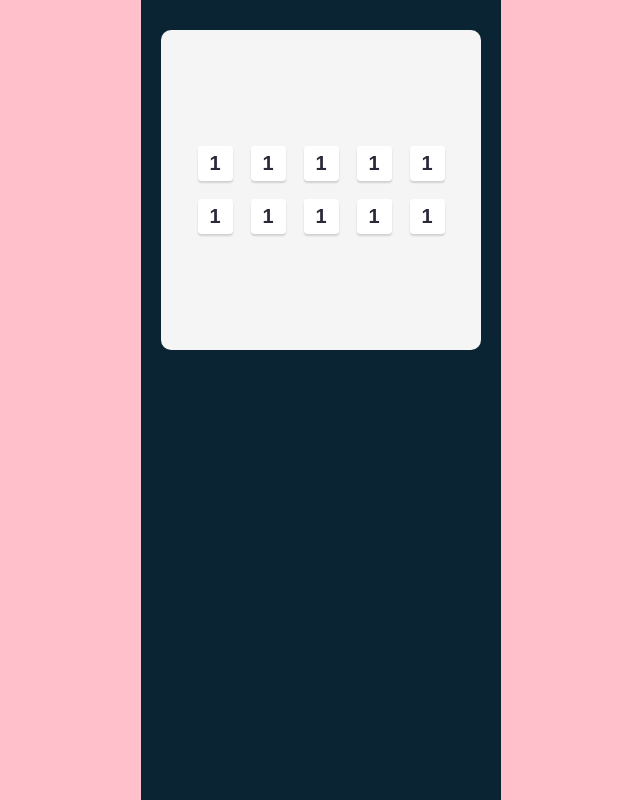
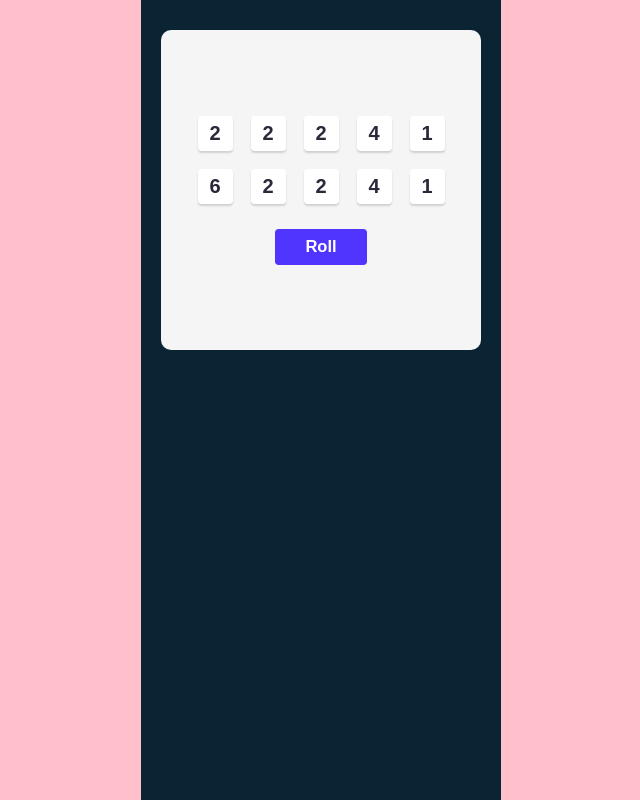
Before and after one commit to AndreyDmitriev39r/scrimba-learning-project-tenzies, a React (Create React App) app: page / in a window 1280 px wide. Shown: the whole page, without its empty margins (319-959 px from the left). Built offline with nearby package versions, Linux system fonts and the light colour scheme; the HTML template or start-up script is replaced by a standard one.

Commit message:
initial dice state, reroll button static

```diff
--- a/src/App.js
+++ b/src/App.js
@@ -1,20 +1,35 @@
+import { useState } from "react";
+
 import Die from "./components/Die";
 
 function App() {
+
+  // helper functions
+
+  const getRandomNumber = (range) => {
+    return Math.ceil(Math.random() * range);
+  }
+
+  const getDicevalues = (diceNumber, range) => {
+    return Array(diceNumber)
+      .fill(null)
+      .map(item => getRandomNumber(range));
+  }
+
+  // state
+
+  const [dice, setDice] = useState(() => getDicevalues(10, 6))
+
+  // rendering
+
+  let diceElements = dice.map((value, index) => <Die value={value} key={index} />);
+
   return (
    <main>
     <div className="die-container">
-      <Die value="1"/>
-      <Die value="1"/>
-      <Die value="1"/>
-      <Die value="1"/>
-      <Die value="1"/>
-      <Die value="1"/>
-      <Die value="1"/>
-      <Die value="1"/>
-      <Die value="1"/>
-      <Die value="1"/>
+      {diceElements}
     </div>
+    <button className="reroll">Roll</button>
    </main>
   );
 }
--- a/src/index.css
+++ b/src/index.css
@@ -13,6 +13,7 @@
   --die-bg: #FFF;
   --die-shadow: rgba(0, 0, 0, 0.15);
   --die-text: #2B283A;
+  --reroll-bg: #5035FF;
 }
 
 body {
@@ -34,6 +35,7 @@ main {
   width: 320px;
   border-radius: 10px;
   display: flex;
+  flex-direction: column;
   justify-content: center;
   align-items: center;
   padding: 34px;
@@ -45,15 +47,27 @@ main {
   gap: 18px;
 }
 
+.die, .reroll {
+  cursor: pointer;
+  border-radius: 3.81px;
+  border: none;
+  font-weight: 700;
+}
+
 .die {
   width: 35px;
   height: 35px;
-  border-radius: 3.81px;
-  border: none;
   box-shadow: 0px 2px 2px var(--die-shadow);
   color: var(--die-text);
   background-color: var(--die-bg);
   font-size: 20px;
-  font-weight: 700;
-  cursor: pointer;
 }
+
+.reroll {
+  margin-top: 25px;
+  height: 36px;
+  width: 92px;
+  color: var(--die-bg);
+  background-color: var(--reroll-bg);
+  font-size: 16.5px;
+}
```
